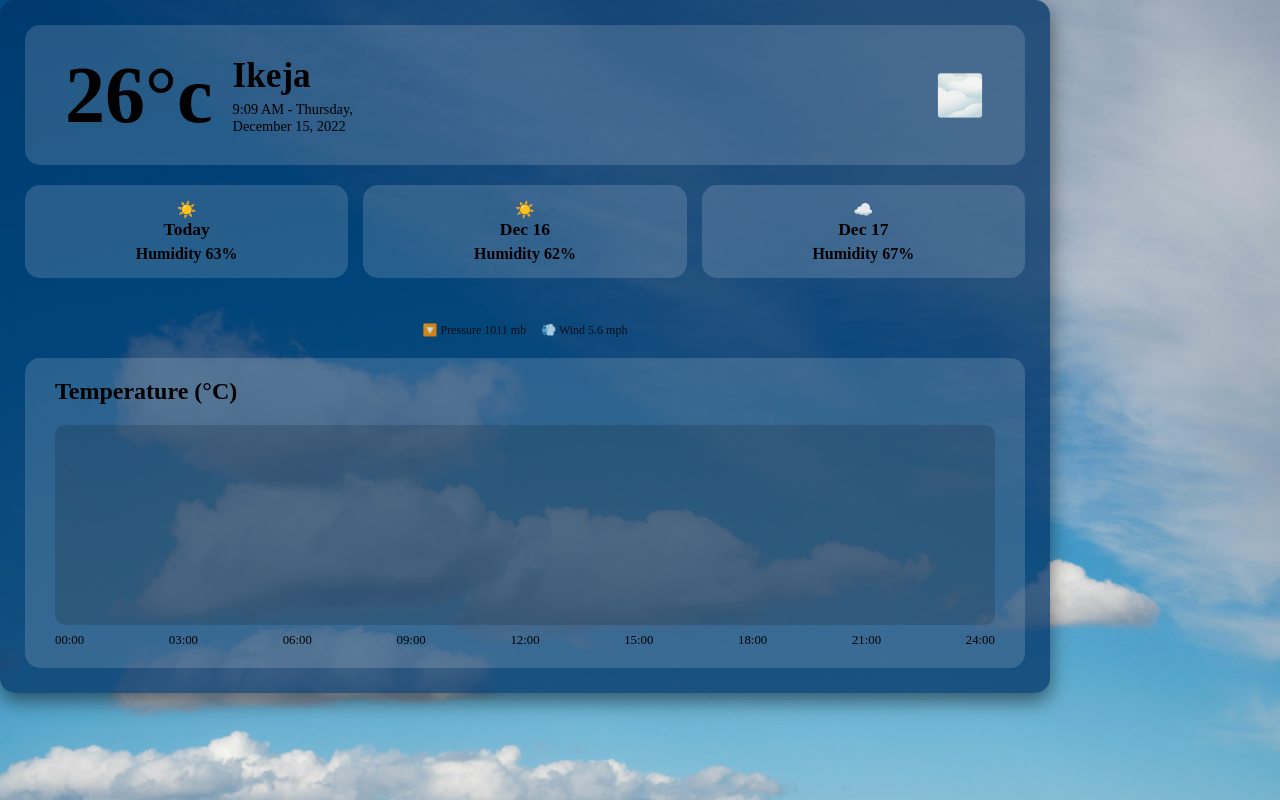
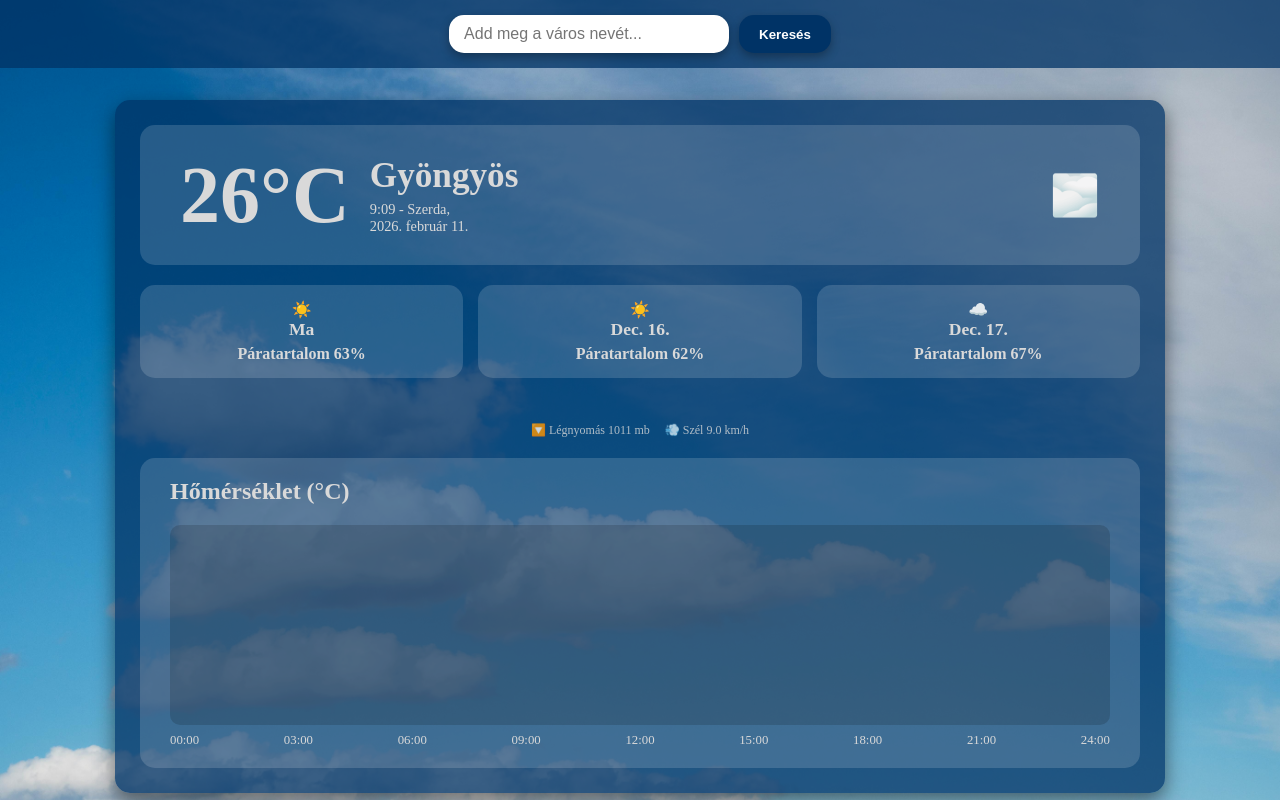
Before and after one commit to Fantazyhu/Projektmunka, a website with bundled scripts: page index.html in a window 1280 px wide. Built offline with nearby package versions, Linux system fonts and the light colour scheme; no server answers.

Commit message:
search-design

```diff
--- a/index.html
+++ b/index.html
@@ -1,5 +1,5 @@
 <!DOCTYPE html>
-<html lang="en">
+<html lang="hu">
 <head>
     <meta charset="UTF-8">
     <meta name="viewport" content="width=device-width, initial-scale=1.0">
@@ -8,46 +8,49 @@
     <link rel="stylesheet" href="./style.css">
 </head>
 <body>
+  <header>
+    <input type="text" id="city-input" placeholder="Add meg a város nevét...">
+    <button class="button-search">Keresés</button>
+  </header>
     <div class="container">
     <div class="left-panel">
       <div class="temp-box">
-        <div class="temp">26°c</div>
+        <div class="temp">26°C</div>
         <div class="location-info">
-          <h1>Ikeja</h1>
-          <p>9:09 AM - Thursday,<br />December 15, 2022</p>
+          <h1>Gyöngyös</h1>
+          <p>9:09 - Szerda,<br />2026. február 11.</p>
         </div>
-        <div class="weather-icon mist-icon" title="Mist"></div>
+        <div class="weather-icon mist-icon" title="Párás idő"></div>
       </div>
 
       <div class="humidity-container">
         <div class="humidity-box">
           <div class="sun-icon"></div>
-          <h3>Today</h3>
-          <div>Humidity 63%</div>
+          <h3>Ma</h3>
+          <div>Páratartalom 63%</div>
         </div>
         <div class="humidity-box">
           <div class="sun-icon"></div>
-          <h3>Dec 16</h3>
-          <div>Humidity 62%</div>
+          <h3>Dec. 16.</h3>
+          <div>Páratartalom 62%</div>
         </div>
         <div class="humidity-box">
           <div class="cloud-icon"></div>
-          <h3>Dec 17</h3>
-          <div>Humidity 67%</div>
+          <h3>Dec. 17.</h3>
+          <div>Páratartalom 67%</div>
         </div>
       </div>
 
       <footer>
-        <span class="pressure-icon"></span> Pressure 1011 mb &nbsp;&nbsp;&nbsp;
-        <span class="wind-icon"></span> Wind 5.6 mph
+        <span class="pressure-icon"></span> Légnyomás 1011 mb &nbsp;&nbsp;&nbsp;
+        <span class="wind-icon"></span> Szél 9.0 km/h
       </footer>
     </div>
 
     <div class="right-panel">
-      <h2>Temperature (°C)</h2>
+      <h2>Hőmérséklet (°C)</h2>
       <div class="chart">
-        <!-- Egyszerű vonal grafikon lehet pl SVG vagy canvas, itt csak dekor -->
-      </div>
+        </div>
       <div class="time-labels">
         <span>00:00</span>
         <span>03:00</span>
--- a/src/app.ts
+++ b/src/app.ts
@@ -50,5 +50,20 @@ async function fetchWeather(city: string): Promise<void> {
     }
 }
 
+function btnHandler(){
+    const btn = document.querySelector(".button-search") as HTMLButtonElement;
+    btn.addEventListener("click", () => {
+        const city = getCityName();
+        fetchWeather(city);
+    });
+}
+
+function getCityName(){
+    const cityName = document.getElementById('cityInput') as HTMLInputElement;
+    const value = cityName.value;
+    return value;
+}
+
 // ===== MEGHÍVÁS =====
 fetchWeather('Gyöngyös');
+console.log(getCityName());
--- a/style.css
+++ b/style.css
@@ -4,7 +4,38 @@ body{
     background-image: url(./pics/pexels-enrique72-31746829.jpg);
     background-repeat: no-repeat;
     background-size: cover;
+    color: rgb(217, 217, 217);
 }
+
+header{
+    background-color: rgba(0, 51, 102, 0.75);
+    padding: 15px 20px;
+    display: flex;
+    justify-content: center;
+    gap: 10px;
+  }
+
+  #city-input {
+    padding: 10px 15px;
+    border-radius: 5px;
+    border: none;
+    width: 250px;
+    font-size: 1rem;
+    border-radius: 15px;
+    box-shadow: 0 4px 10px rgba(0, 0, 0, 0.3);
+  }
+
+  .button-search {
+    background-color: #003366;
+    color: white;
+    border: none;
+    padding: 10px 20px;
+    border-radius: 5px;
+    cursor: pointer;
+    font-weight: 600;
+    border-radius: 15px;
+    box-shadow: 0 4px 10px rgba(0, 0, 0, 0.3);
+  }
 
   .container {
     background-color: rgba(0, 51, 102, 0.75);
@@ -16,6 +47,8 @@ body{
     display: flex;
     flex-wrap: wrap;
     gap: 20px;
+    margin: 0 auto;
+    margin-top: 2rem;
   }
 
   /* Bal oldali blokk: hőmérséklet és alap info */
```
